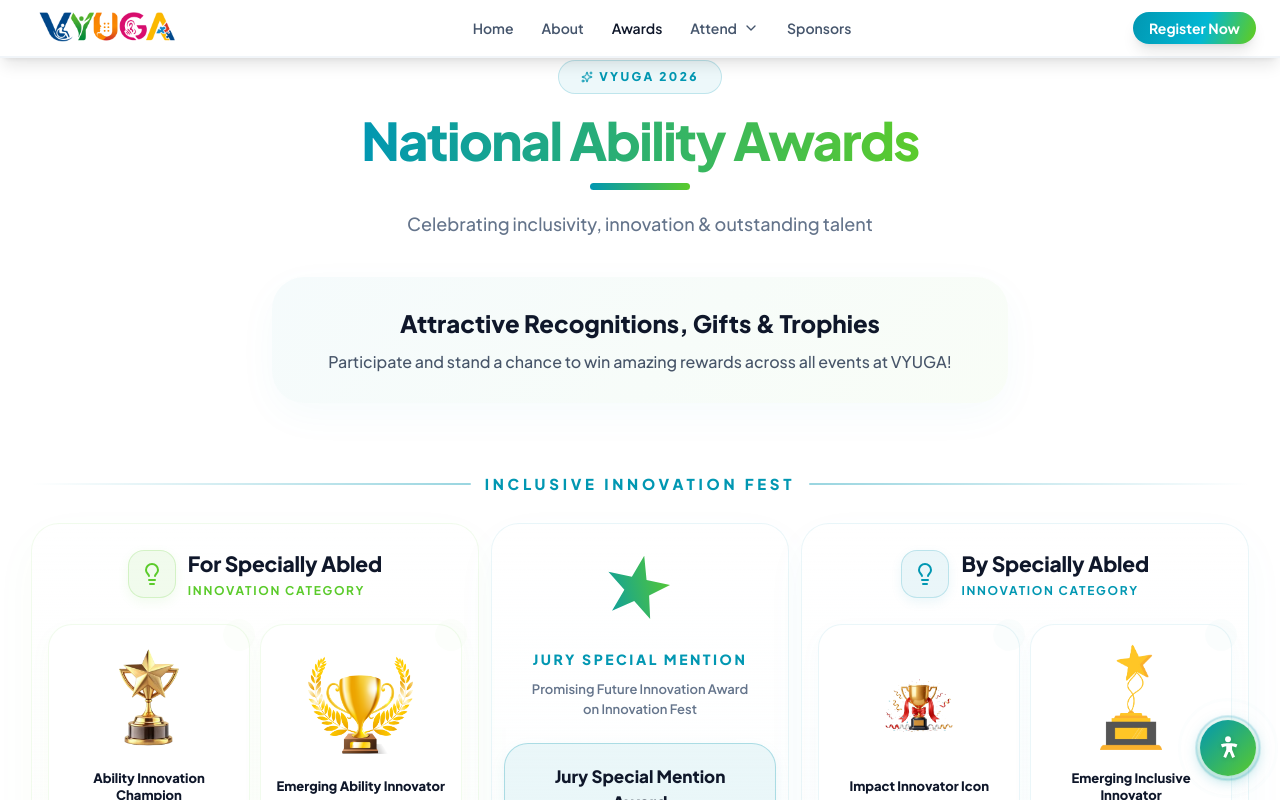
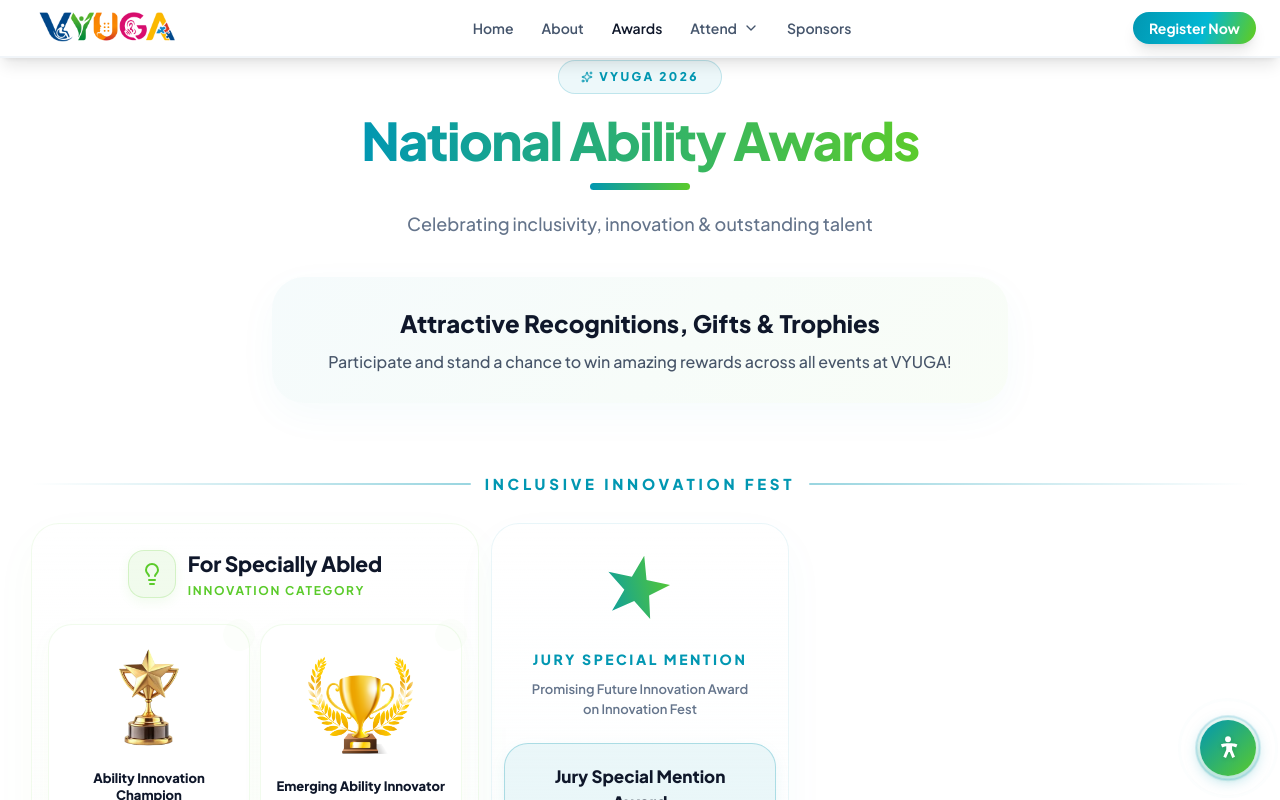
Before and after one commit to Mithunp123/Vyuga, a React (Vite) app in the folder frontend/: page /awards in a window 1280 px wide. Shown: the top 800 px of the page. Built offline with nearby package versions, Linux system fonts and the light colour scheme; a web font is replaced by a local one.

Commit message:
by specially removed on awrds

```diff
--- a/frontend/src/pages/AwardsPage.jsx
+++ b/frontend/src/pages/AwardsPage.jsx
@@ -342,14 +342,14 @@
             </div>
           </AwardCard>
 
-          {/* For S.A — RIGHT */}
-          <AwardCard accent={CYAN}>
+          {/* For S.A — RIGHT (commented out) */}
+          {/* <AwardCard accent={CYAN}>
             <SectionHeader label="By Specially Abled" sublabel="Innovation Category" icon={<Lightbulb size={24} color={CYAN} />} accent={CYAN} />
             <div className="award-item-grid">
               <AwardItem name="Impact Innovator Icon" accent={CYAN} imgSrc={tropy5} delay={0.1} />
               <AwardItem name="Emerging Inclusive Innovator" accent={CYAN} imgSrc={tropy6} delay={0.2} />
             </div>
-          </AwardCard>
+          </AwardCard> */}
         </div>
 
         {/* ── SPECIAL TALENT HUNT ── */}
```
